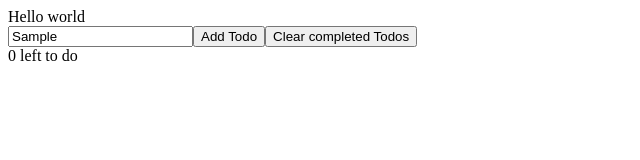
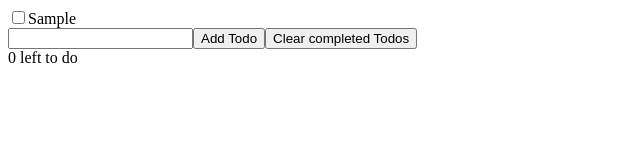
Before and after one commit to Hespanus/harjoitus, a React (Create React App) app: page / in a window 1280 px wide. Both pictures are taken after typing "Sample" into the empty fields and a click on the button "Add Todo". Shown: the top 160 px of the page, without its empty margins (0-640 px from the left). Built offline with nearby package versions, Linux system fonts and the light colour scheme.

Commit message:
Muutokset.

```diff
--- a/package.json
+++ b/package.json
@@ -9,6 +9,7 @@
     "react": "^17.0.2",
     "react-dom": "^17.0.2",
     "react-scripts": "5.0.0",
+    "uuid": "^8.3.2",
     "web-vitals": "^2.1.4"
   },
   "scripts": {
--- a/src/App.js
+++ b/src/App.js
@@ -1,13 +1,28 @@
-import React, {useState} from "react";
+import React, {useState, useRef, useEffect} from "react";
 import TodoList from "./TodoList";
+import { v4 as uuidv4 } from 'uuid'
 
 function App() {
-  useState([])
+  const [todos, setTodos] = useState([])
+  const todoNameRef = useRef()
+
+  useEffect(() => {
+
+  }, [todos])
+
+  function handleAddtodo(e) {
+    const name = todoNameRef.current.value
+    if (name === '') return
+    setTodos(x => {
+      return [...x, {id: uuidv4(), name: name, complete: false}]
+    })
+    todoNameRef.current.value = null
+  }
   return (
     <>
-    <TodoList />
-    <input type="text" />
-    <button>Add Todo</button>
+    <TodoList todos ={todos} />
+    <input ref={todoNameRef} type="text" />
+    <button onClick={handleAddtodo}>Add Todo</button>
     <button>Clear completed Todos</button>
     <div>0 left to do</div>
     </>
--- /dev/null
+++ b/src/Todo.js
@@ -0,0 +1,13 @@
+import React from 'react'
+
+export default function todo({todo}) {
+  return (
+    <div>
+      <label>
+      <input type="checkbox" checked={todo.complete} />
+      {todo.name}
+      </label>
+
+    </div>
+  )
+}
--- a/src/TodoList.js
+++ b/src/TodoList.js
@@ -1,9 +1,10 @@
 import React from 'react'
+import Todo from './Todo'
 
-export default function TodoList() {
+export default function TodoList({todos}) {
   return (
-    <div>
-      Hello world
-    </div>
+    todos.map(todo => {
+      return <Todo key={todo.id} todo={todo} />
+    })
   )
 }
```
Also changed, not shown: 1 other file (tests, documents, lock files or other folders).
